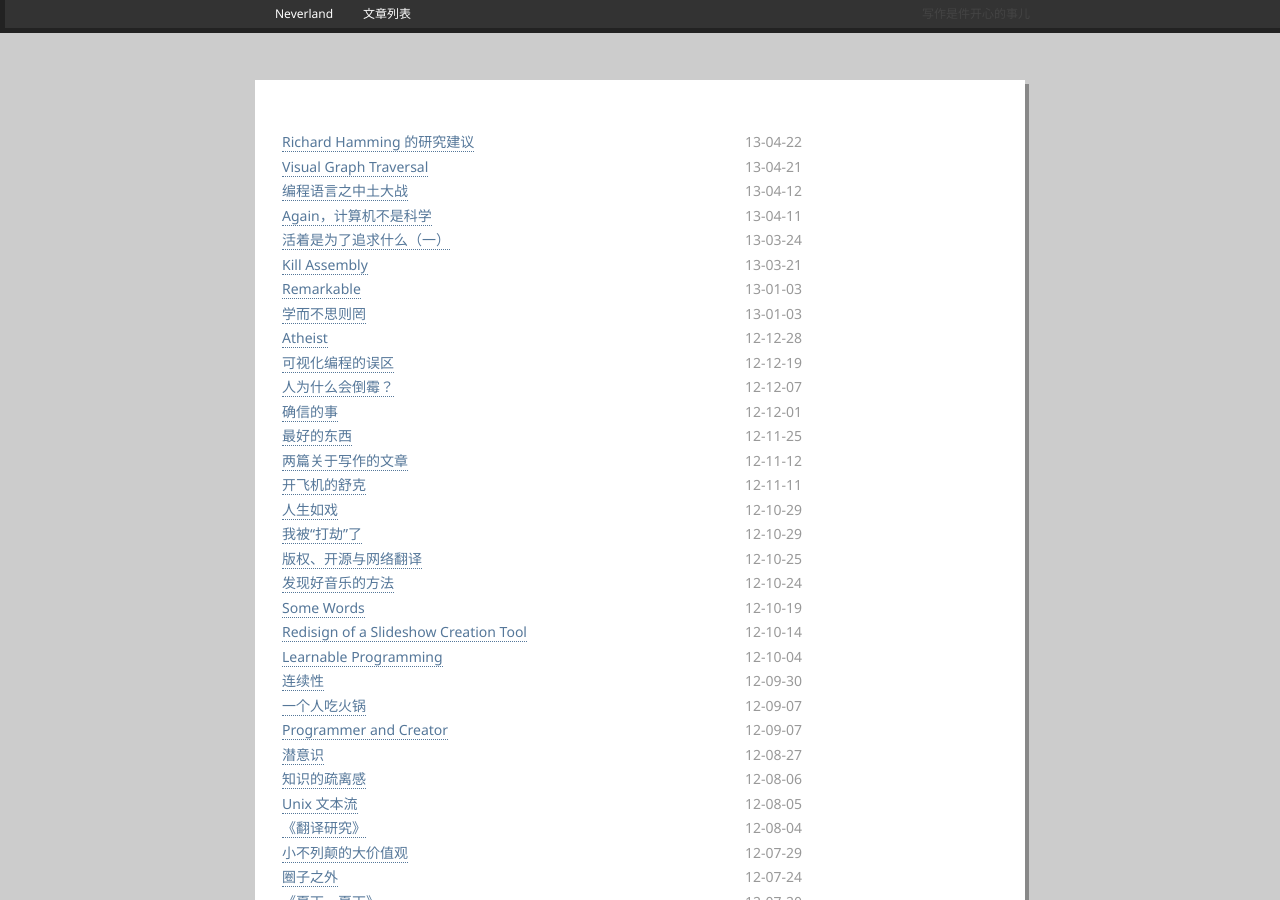
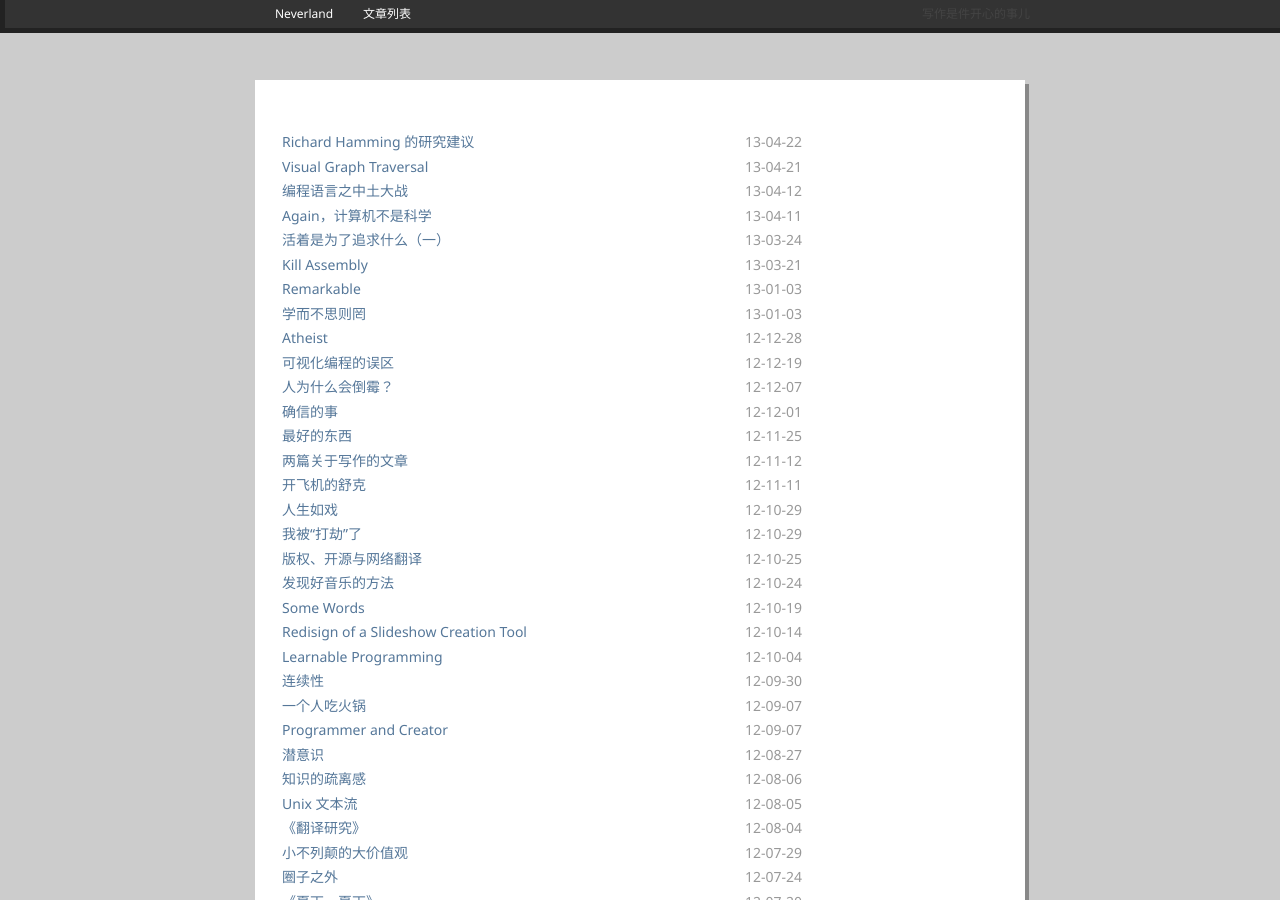
Before and after one commit to dreamsome/onesuper.github.com, a Jekyll site: the page built from archive.html, in a window 1280 px wide and 900 px high. Built offline with Jekyll 4.4.1, drawn with Linux system fonts in a browser that asks for light colours; Markdown is read by kramdown in place of the engine named in the settings.

Commit message:
Update archive.html

```diff
--- a/archive.html
+++ b/archive.html
@@ -6,7 +6,7 @@ title: "Archive"
 <div class="row">
 
 {% for post in site.posts %}
-<a href="{{post.url}}">{{ post.title }}</a>
+<a style="border:none;" href="{{post.url}}">{{ post.title }}</a>
 
 <span style="color:#999; float:right">{{ post.date | date: "%y-%m-%d" }}</span><br>
 
```
